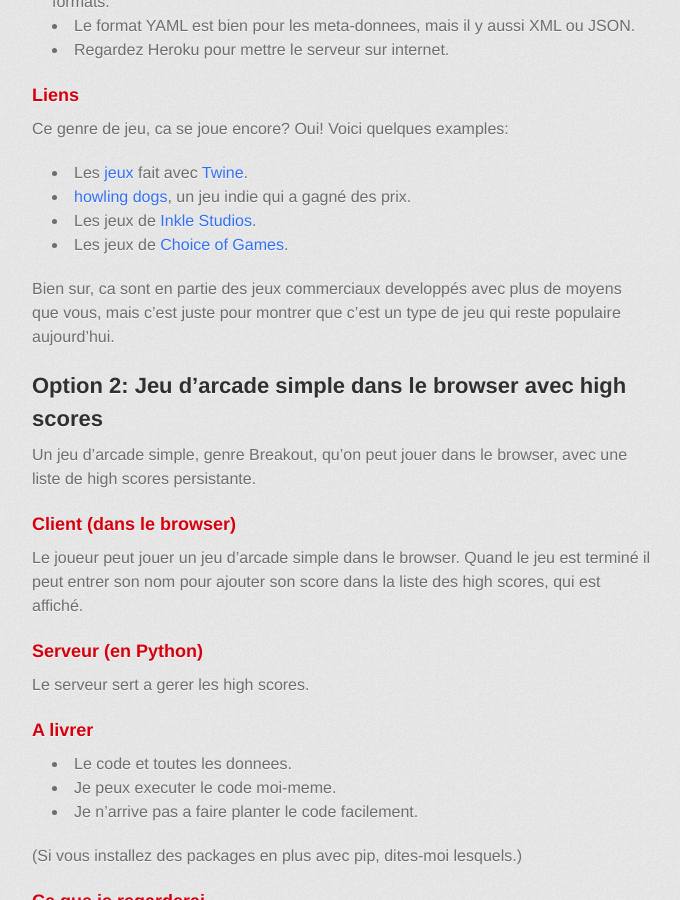
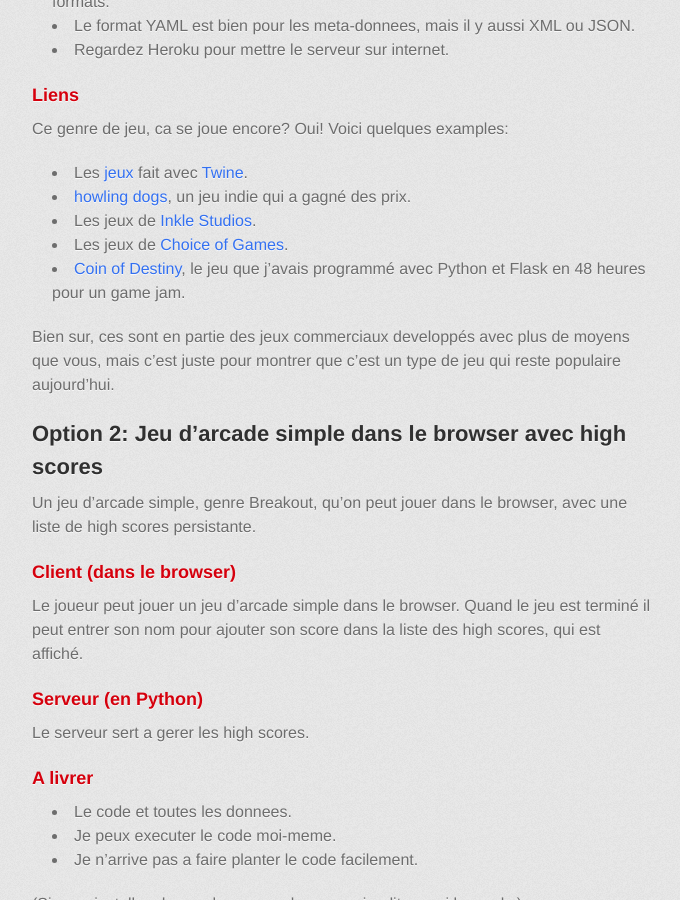
Before and after one commit to jhorneman/web-dev-course-2014, a Jekyll site: the page built from exercises.md, in a window 1280 px wide and 900 px high, scrolled down 1579 px. Shown: the whole window, without its empty margins (298-978 px from the left). Built offline with Jekyll 4.4.1, drawn with Linux system fonts in a browser that asks for light colours; some web fonts are replaced.

Commit message:
Added link to Coin of Destiny, fixed grammar mistake.

```diff
--- a/exercises.md
+++ b/exercises.md
@@ -64,8 +64,9 @@ Ce genre de jeu, ca se joue encore? Oui! Voici quelques examples:
 - [howling dogs](http://aliendovecote.com/uploads/twine/howlingdogs/howlingdogs.html), un jeu indie qui a gagné des prix.
 - Les jeux de [Inkle Studios](http://www.inklestudios.com/).
 - Les jeux de [Choice of Games](https://www.choiceofgames.com/).
+- [Coin of Destiny](http://molyjam12.herokuapp.com), le jeu que j'avais programmé avec Python et Flask en 48 heures pour un game jam.
 
-Bien sur, ca sont en partie des jeux commerciaux developpés avec plus de moyens que vous, mais c'est juste pour montrer que c'est un type de jeu qui reste populaire aujourd'hui.
+Bien sur, ces sont en partie des jeux commerciaux developpés avec plus de moyens que vous, mais c'est juste pour montrer que c'est un type de jeu qui reste populaire aujourd'hui.
 
 ## Option 2: Jeu d'arcade simple dans le browser avec high scores
 
```
